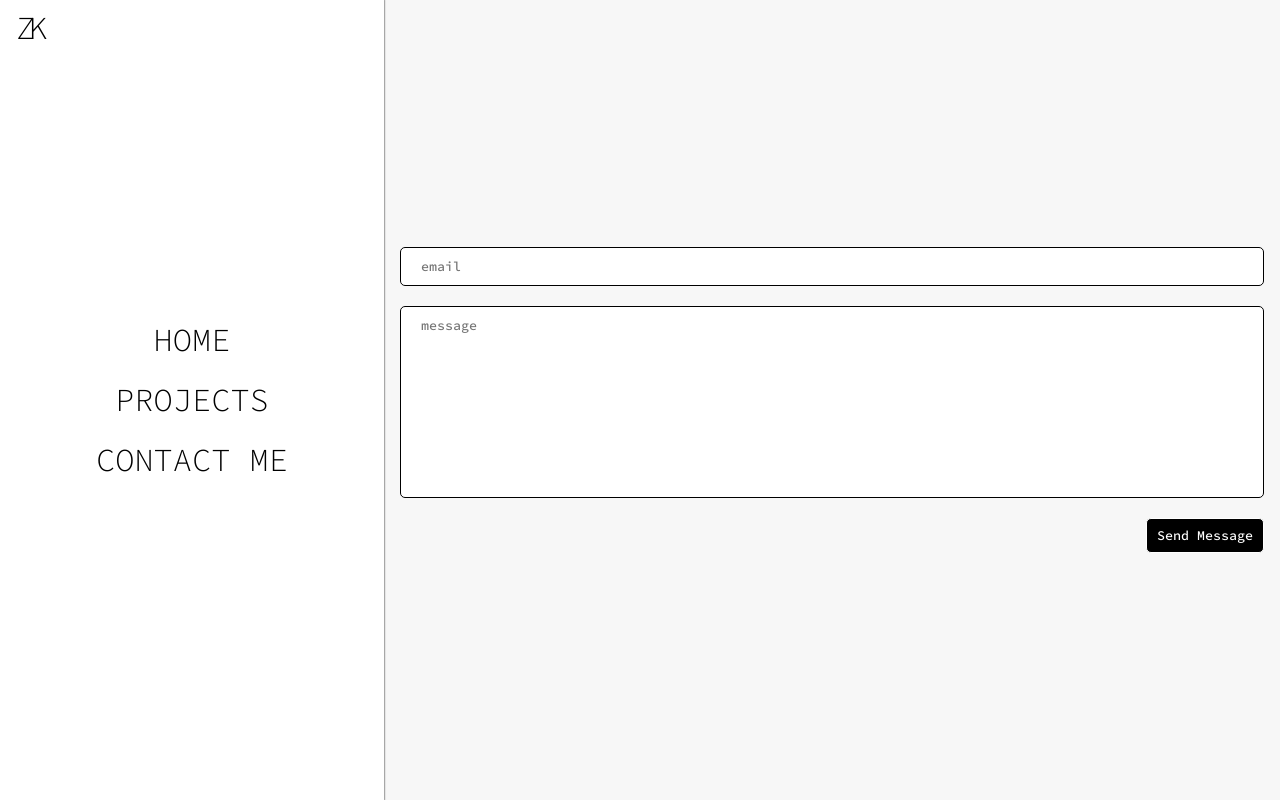
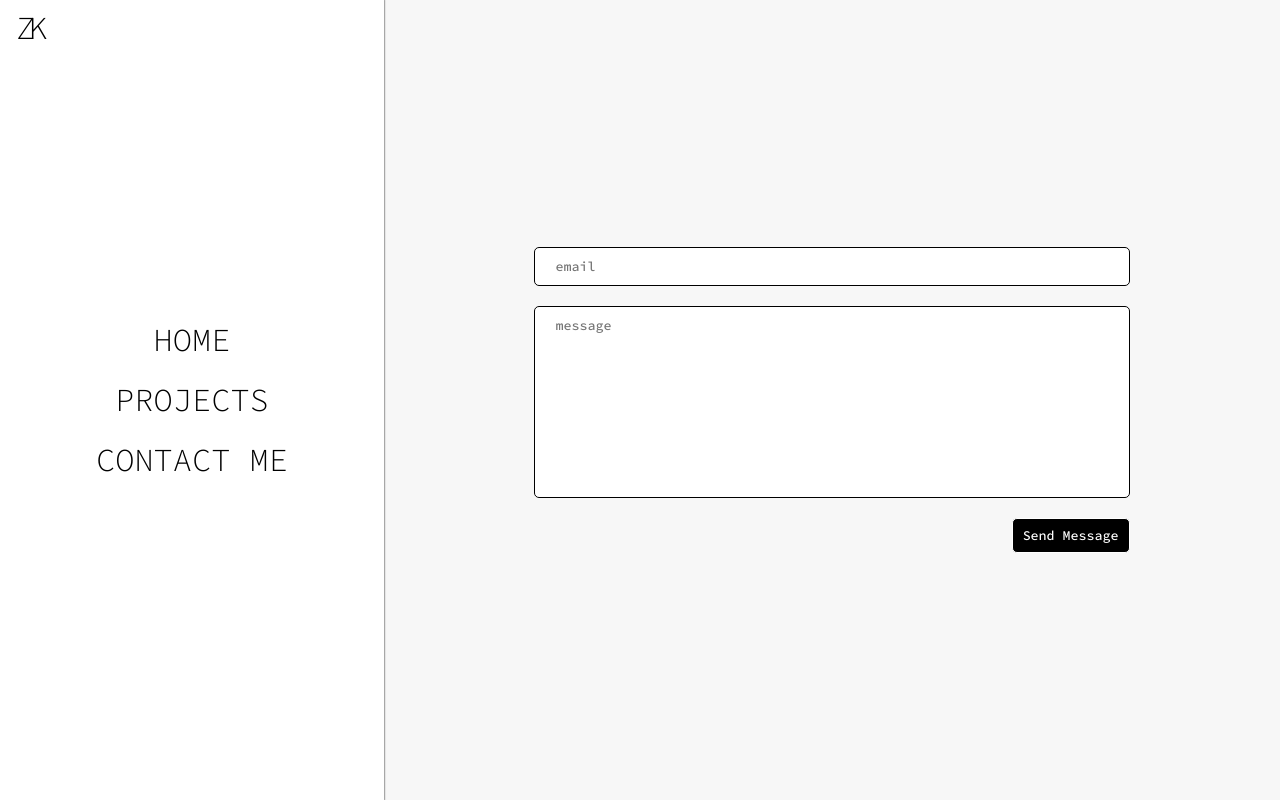
Before and after one commit to iamziike/iamziike.github.io, a React (Create React App) app: page /contact in a window 1280 px wide. Built offline with nearby package versions, Linux system fonts and the light colour scheme; no server answers.

Commit message:
refactored mostly

```diff
--- a/src/App.js
+++ b/src/App.js
@@ -1,16 +1,8 @@
-import { BrowserRouter as Router } from 'react-router-dom';
-
 import './App.css';
-import LoadingScreen from './components/UI/LoadingScreen/LoadingScreen';
 import ScreenDivider from './components/UI/ScreenDivider/ScreenDivider';
 
 const App = () => {
-  return (
-    <Router basename={process.env.PUBLIC_URL}>
-      <ScreenDivider />
-      <LoadingScreen />
-    </Router>
-  );
+  return <ScreenDivider />;
 };
 
 export default App;
--- a/src/components/Routes/Contact/Contact.module.css
+++ b/src/components/Routes/Contact/Contact.module.css
@@ -1,10 +1,9 @@
 .contact-form {
   display: flex;
   flex-direction: column;
-  align-items: center;
   gap: 20px;
+  margin: 0 auto;
   width: 70%;
-  margin: 0 auto;
 }
 
 .contact-form > * {
@@ -34,13 +33,13 @@
   color: var(--white);
 }
 
-.contact-form button:hover {
-  color: var(--black);
-  background-color: transparent;
+.contact-form button {
+  align-self: flex-end;
 }
 
-.contact-form button {
-  align-self: flex-end;
+.contact-form button:hover {
+  background-color: transparent;
+  color: var(--black);
 }
 
 .submit-notify {
@@ -49,18 +48,3 @@
   align-items: center;
   justify-content: center;
 }
-
-@media (min-width: 900px) {
-  .contact-form {
-    height: 100%;
-    justify-content: center;
-  }
-}
-
-.contact-form {
-  display: flex;
-  flex-direction: column;
-  justify-content: center;
-  height: 100%;
-  align-items: center;
-}
--- a/src/components/Routes/Home/Home.jsx
+++ b/src/components/Routes/Home/Home.jsx
@@ -1,13 +1,17 @@
 import classes from './Home.module.css';
 import HeroImage from './HeroImage/HeroImage';
 import HeroText from './HeroText/HeroText';
+import EntranceScreen from '../../UI/EntranceScreen/EntranceScreen';
 
 const Home = () => {
   return (
-    <section className={classes.home}>
-      <HeroImage />
-      <HeroText />
-    </section>
+    <>
+      <section className={classes.home}>
+        <HeroImage />
+        <HeroText />
+      </section>
+      <EntranceScreen />
+    </>
   );
 };
 
--- a/src/components/UI/LoadingScreen/LoadingScreen.jsx
+++ b/src/components/UI/EntranceScreen/EntranceScreen.jsx
@@ -1,21 +1,20 @@
 import { useState, useEffect } from 'react';
-import { useLocation } from 'react-router-dom';
 
-import styles from './LoadingScreen.module.css';
+import styles from './EntranceScreen.module.css';
 import useClientStorage from '../../../hooks/useClientStorage';
 
-const LoadingScreen = () => {
-  const location = useLocation();
+const EntranceScreen = () => {
   const [className, setClassName] = useState();
+  const { get, set } = useClientStorage();
 
-  const { get, set } = useClientStorage();
   useEffect(() => {
     const action = { type: 'session', key: 'hasAnimatedBefore' };
     const hasAnimatedBefore = get(action.type, action.key);
-    console.log(hasAnimatedBefore);
-    if (hasAnimatedBefore) return;
-    setClassName(styles.screen);
-    set(action.type, action.key, true);
+
+    if (!hasAnimatedBefore) {
+      setClassName(styles.screen);
+      set(action.type, action.key, true);
+    }
   }, []);
 
   const handleAnimationEnd = () => {
@@ -23,12 +22,12 @@ const LoadingScreen = () => {
   };
 
   return (
-    <div>
-      {location.pathname === '/' && (
+    <>
+      {className && (
         <div onAnimationEnd={handleAnimationEnd} className={className}></div>
       )}
-    </div>
+    </>
   );
 };
 
-export default LoadingScreen;
+export default EntranceScreen;
--- a/src/components/UI/ScreenDivider/ScreenDivider.jsx
+++ b/src/components/UI/ScreenDivider/ScreenDivider.jsx
@@ -1,4 +1,5 @@
 import { Routes, Route } from 'react-router-dom';
+import { BrowserRouter as Router } from 'react-router-dom';
 
 import classes from './ScreenDivider.module.css';
 import Navbar from '../Navbar/Navbar';
@@ -10,6 +11,7 @@ import NotFound from '../../Routes/NotFound/NotFound';
 const ScreenDivider = () => {
   return (
     <div className={classes['screen-divider']}>
+      <Router basename={process.env.PUBLIC_URL}>
         <Navbar />
         <Routes>
           <Route path='/' element={<Home />} />
@@ -17,6 +19,7 @@ const ScreenDivider = () => {
           <Route path='/projects' element={<Projects />} />
           <Route path='*' element={<NotFound />} />
         </Routes>
+      </Router>
     </div>
   );
 };
--- a/src/components/UI/ScreenDivider/ScreenDivider.module.css
+++ b/src/components/UI/ScreenDivider/ScreenDivider.module.css
@@ -12,7 +12,6 @@
 }
 
 .screen-divider > *:nth-child(2) {
-  width: 100%;
   padding: 0 var(--container-padding-x);
 }
 
```
Also changed, not shown: src/components/UI/EntranceScreen/EntranceScreen.module.css (renamed from src/components/UI/LoadingScreen/LoadingScreen.module.css). Lines whose indentation alone changed are shown as unchanged.
